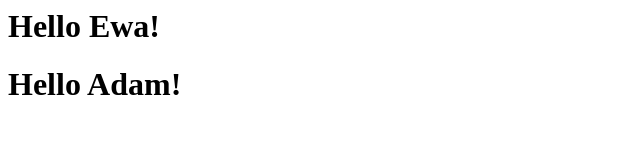
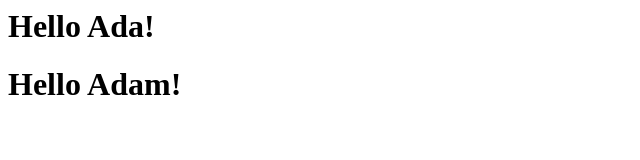
Before and after one commit to AdamCI3/introductions-2, a plain HTML site: page index.html in a window 1280 px wide. Shown: the full height of the page, 0-640 px from the left. Drawn offline with Linux system fonts and the light colour scheme.

Commit message:
Ada commit

```diff
--- a/index.html
+++ b/index.html
@@ -1,2 +1,2 @@
-<h1>Hello Ewa!</h1>
+<h1>Hello Ada!</h1>
 <h1>Hello Adam!</h1>
```
